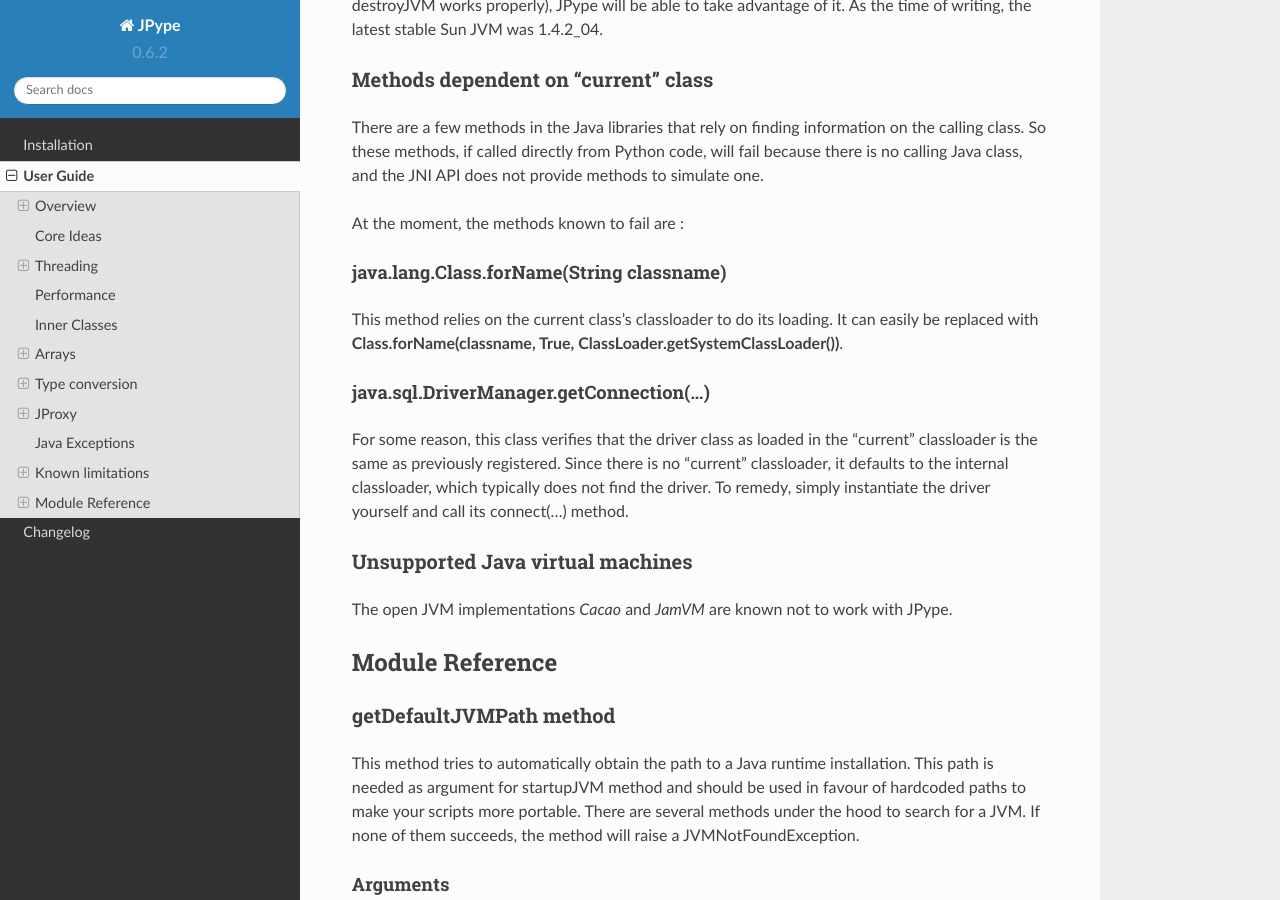
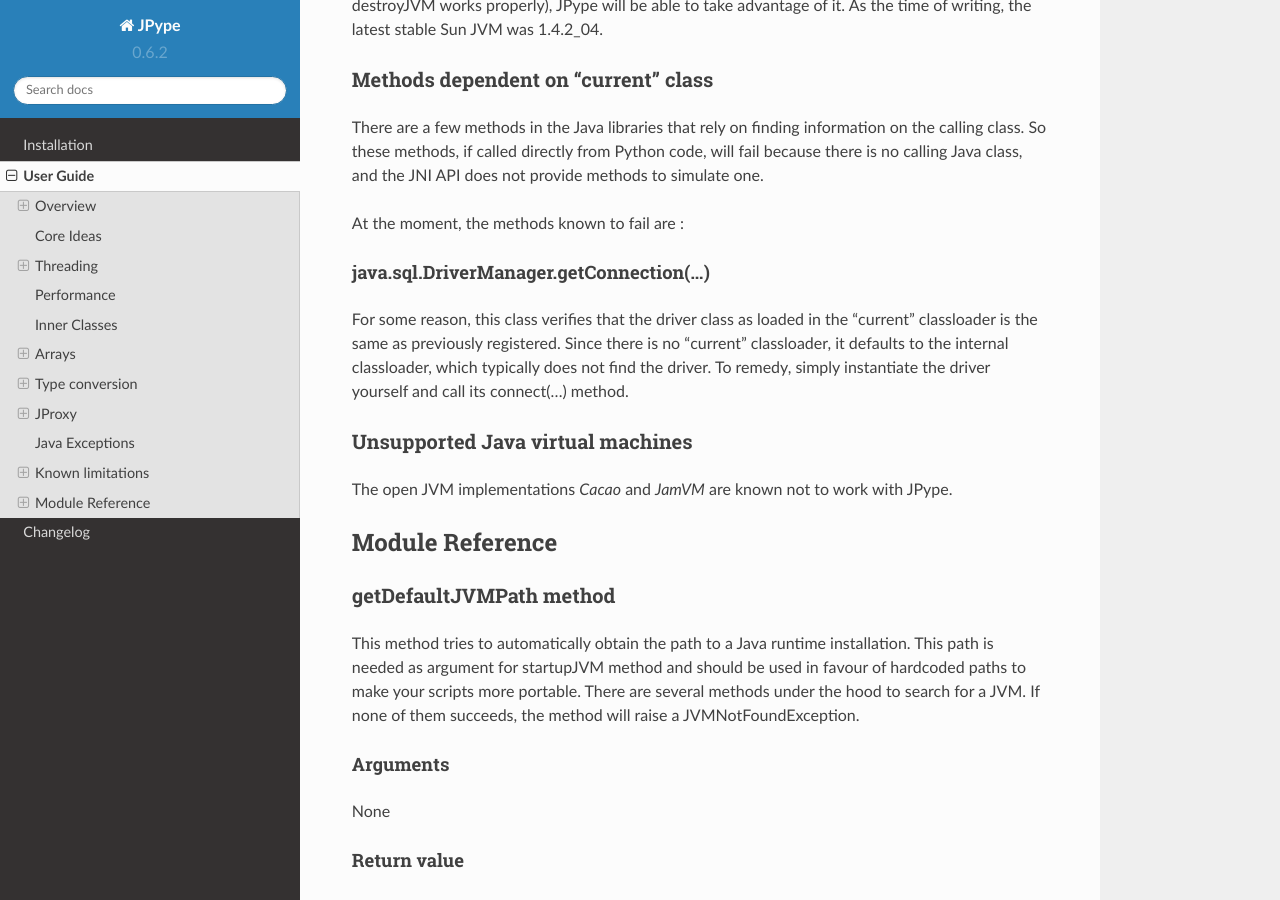
Before and after one commit to jpype-project/jpype, a Sphinx documentation site: the page built from doc/userguide.rst, in a window 1280 px wide and 900 px high, scrolled down 9040 px. Built offline with Sphinx 7.4.7 and the Read the Docs theme 2.0.0, drawn with Linux system fonts in a browser that asks for light colours; the version number is read from the project's files by our own code.

Commit message:
forName updated to for access to java.lang.Class.

```diff
--- a/doc/CHANGELOG.rst
+++ b/doc/CHANGELOG.rst
@@ -4,6 +4,10 @@ Changelog
 This changelog *only* contains changes from the *first* pypi release (0.5.4.3) onwards.
 
 - **Next version - unreleased**
+
+  - java.lang.Class<>.forName() will now return the java.lang.Class.
+    Work arounds for requiring the class loader are no longer needed.
+    Customizers now support customization of static members.
 
   - Support of java.lang.Class<>
     - java.lang.Object().getClass() on Java objects returns a java.lang.Class
--- a/doc/userguide.rst
+++ b/doc/userguide.rst
@@ -462,14 +462,6 @@ API does not provide methods to simulate one.
 At the moment, the methods known to fail are :
 
 
-java.lang.Class.forName(String classname)
-:::::::::::::::::::::::::::::::::::::::::
-
-This method relies on the current class's classloader to do its loading. It
-can easily be replaced with **Class.forName(classname, True,
-ClassLoader.getSystemClassLoader())**.
-
-
 java.sql.DriverManager.getConnection(...)
 :::::::::::::::::::::::::::::::::::::::::
 
```
Also changed, not shown: 2 other files.
